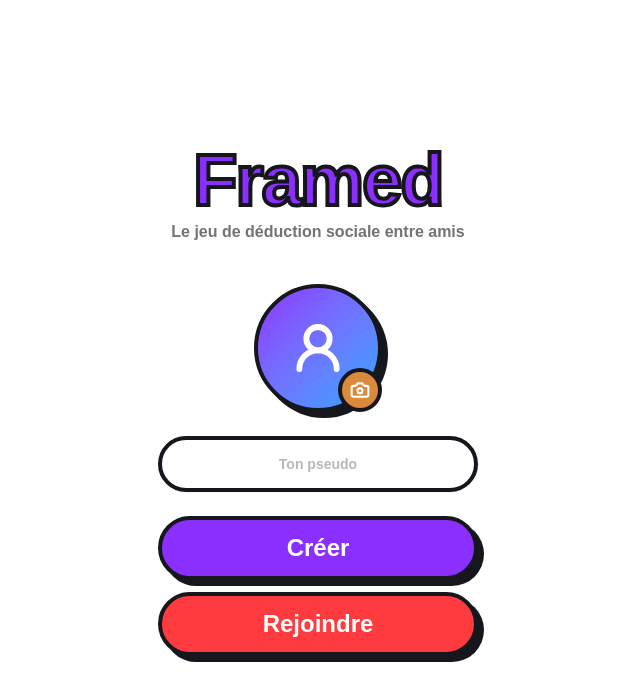
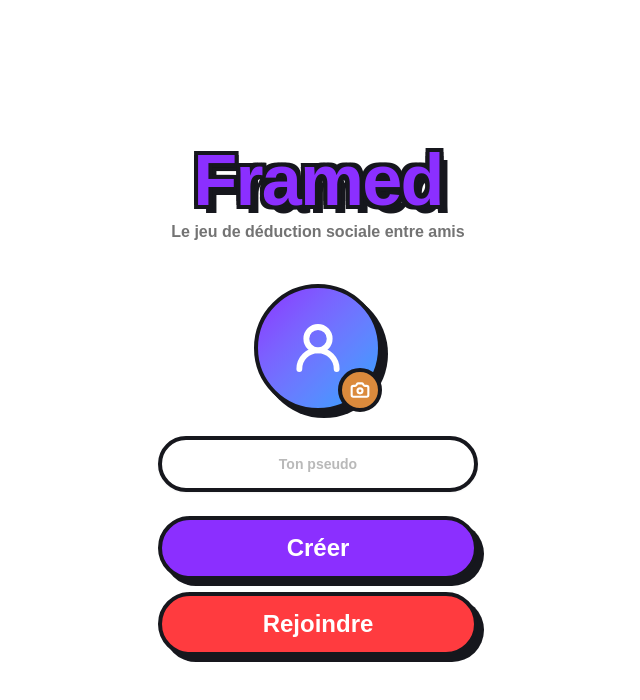
Before and after one commit to alqayzar/framed, a React (Vite) app: page / in a window 1280 px wide. Shown: the top 700 px of the page, without its empty margins (322-962 px from the left). Built offline with nearby package versions, Linux system fonts and the light colour scheme.

Commit message:
Corrige le contour irregulier du logo Framed
Le text-shadow ne decalait le contour qu'en diagonale, laissant un
aplat visible sur les bords haut/bas/gauche/droite des lettres.
Ajoute les 4 decalages cardinaux pour un contour complet et regulier.

```diff
--- a/src/index.css
+++ b/src/index.css
@@ -139,5 +139,14 @@
 }
 
 .comic-title {
-  -webkit-text-stroke: 4px var(--color-game-ink);
+  text-shadow:
+    -4px 0 0 var(--color-game-ink),
+    4px 0 0 var(--color-game-ink),
+    0 -4px 0 var(--color-game-ink),
+    0 4px 0 var(--color-game-ink),
+    -4px -4px 0 var(--color-game-ink),
+    4px -4px 0 var(--color-game-ink),
+    -4px 4px 0 var(--color-game-ink),
+    4px 4px 0 var(--color-game-ink),
+    8px 8px 0 var(--color-game-ink);
 }
```
